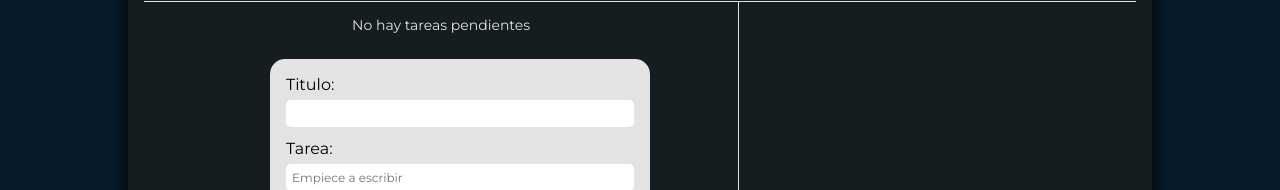
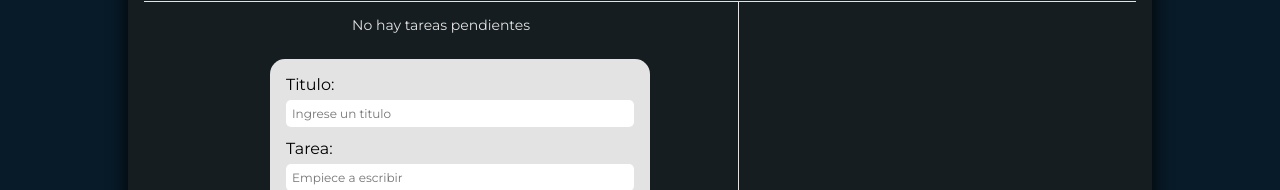
Before and after one commit to Tinchobtt/Unify, a website: page index.html in a window 1280 px wide. Both pictures are taken after a click on the button 441 px from the left and 689 px from the top of the page. Shown: the part 163-353 px from the top of the page. Drawn offline with nearby package versions, Linux system fonts and the light colour scheme; files that its build step writes are made by us from their sources.

```diff
--- a/index.html
+++ b/index.html
@@ -66,7 +66,7 @@
                 <div class="add-task-section">
                     <form id="task-form">
                          <label for="title">Titulo:</label>
-                        <input type="text" id="taskTitle" class="task-input" name="title">
+                        <input type="text" id="taskTitle" class="task-input" name="title" placeholder="Ingrese un titulo">
                          <label for="tarea">Tarea:</label>
                         <input type="text" id="taskContent" class="task-input" name="tarea" placeholder="Empiece a escribir" required="">
                          <label for="start">Fecha de inicio:</label>
--- a/js/system.js
+++ b/js/system.js
@@ -19,6 +19,7 @@
     }
 }
 let taskList = JSON.parse(localStorage.getItem('tasks'));
+console.log(taskList)
 
 const saveTask = ()=>{
     localStorage.setItem('tasks', JSON.stringify(taskList));
```
